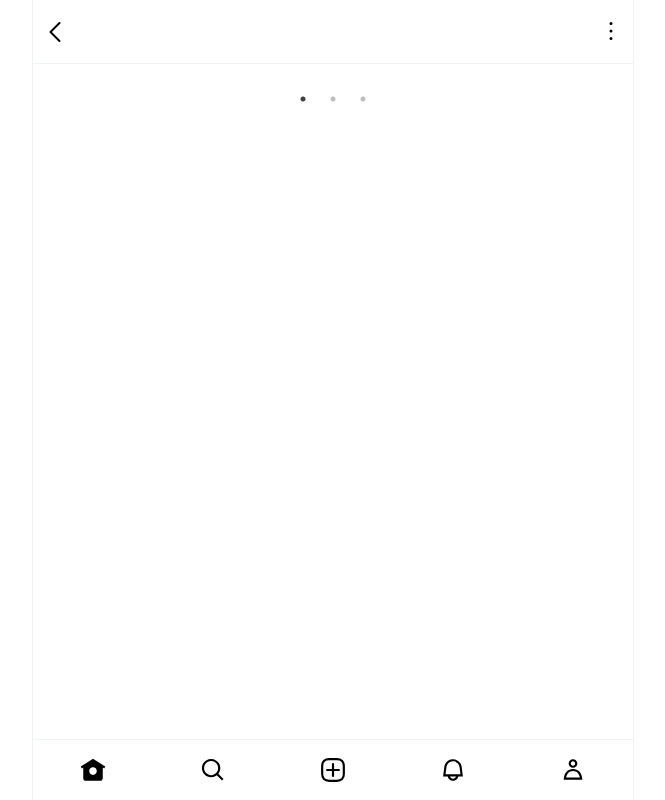
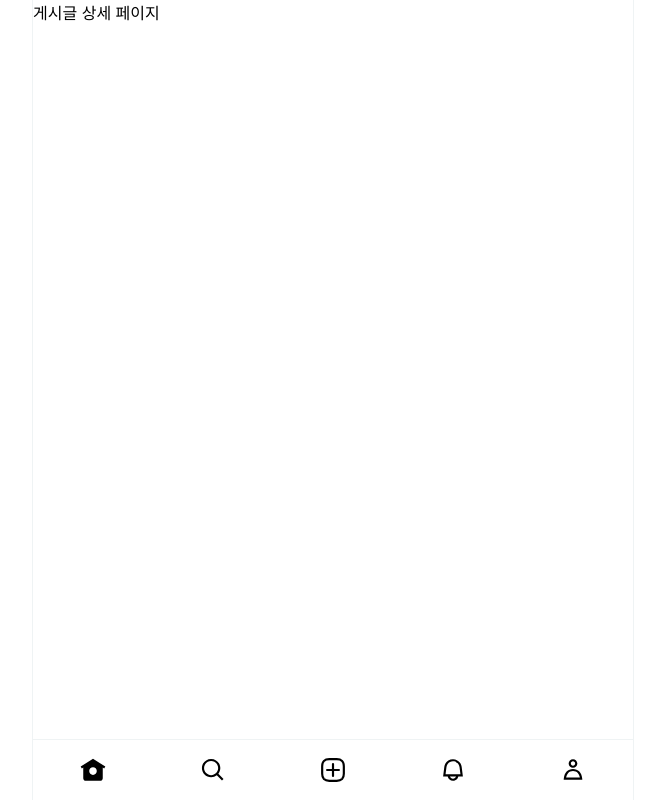
Before and after one commit to Neulbom1234/Neulbom, a Next.js app in the folder front/: page /1/1 in a window 1280 px wide. Shown: the whole page, without its empty margins (307-972 px from the left). Built offline with nearby package versions, Linux system fonts and the light colour scheme.

Commit message:
로그인화면

```diff
--- a/front/package.json
+++ b/front/package.json
@@ -16,16 +16,12 @@
     "dayjs": "^1.11.11",
     "next": "14.2.3",
     "react": "^18",
-    "react-dom": "^18",
-    "react-slick": "^0.30.2",
-    "slick-carousel": "^1.8.1"
+    "react-dom": "^18"
   },
   "devDependencies": {
     "@types/node": "^20",
     "@types/react": "^18",
     "@types/react-dom": "^18",
-    "@types/react-slick": "^0.23.13",
-    "babel-loader": "^9.1.3",
     "eslint": "^8",
     "eslint-config-next": "14.2.3",
     "typescript": "^5"
--- a/front/src/app/(main)/[username]/[id]/_component/Header.tsx
+++ /dev/null
@@ -1,28 +0,0 @@
-"use client"
-
-import SeeMore from './SeeMore';
-import style from './header.module.css'
-import { useRouter } from 'next/navigation'
-
-export default function Header() {
-  const router = useRouter();
-
-  const onClickBack = () => {
-    router.back();
-  }
-
-  return (
-    <>
-      <div className={style.header}>
-        <button className={style.backButton} onClick={onClickBack}>
-          <svg aria-label="돌아가기" width={24} role="img" viewBox="0 0 24 24">
-            <path d="M21 17.502a.997.997 0 0 1-.707-.293L12 8.913l-8.293 8.296a1 1 0 1 1-1.414-1.414l9-9.004a1.03 1.03 0 0 1 1.414 0l9 9.004A1 1 0 0 1 21 17.502Z" transform="rotate(270 12 12)"></path>
-          </svg>
-        </button>
-        <div className={style.seemore}>
-          <SeeMore/>
-        </div>
-      </div>
-    </>
-  )
-}
--- a/front/src/app/(main)/[username]/[id]/_component/ImageSlider.tsx
+++ /dev/null
@@ -1,52 +0,0 @@
-"use client"
-
-import Slider from 'react-slick';
-import 'slick-carousel/slick/slick.css';
-import 'slick-carousel/slick/slick-theme.css';
-import style from './imageSlider.module.css'
-
-type Image = {
-  imageId: number;
-  link: string;
-};
-
-type User = {
-  id: string;
-  nickname: string;
-};
-
-type Target = {
-  postId: number;
-  User: User;
-  content: string;
-  createdAt: Date;
-  Images: Image[];
-};
-
-type Props = {
-  target: Target;
-};
-
-export default function ImageSlider({target}:Props) {
-
-  const settings = {
-    dots: true,
-    infinite: true,
-    speed: 500,
-    slidesToShow: 1,
-    slidesToScroll: 1,
-    arrows: true,
-  };
-
-  return (
-    <>
-      <Slider {...settings} className={style.slider}>
-        {target.Images.map((v) => (
-          <div key={v.imageId} className={style.imageWrapper}>
-            <img src={v.link} alt={`image-${v.imageId}`} />
-          </div>
-        ))}
-      </Slider>
-    </>
-  )
-}
--- a/front/src/app/(main)/[username]/[id]/_component/SeeMore.tsx
+++ /dev/null
@@ -1,33 +0,0 @@
-"use client"
-
-import React from 'react';
-import style from './seeMore.module.css';
-import { MoreOutlined } from '@ant-design/icons';
-import type { MenuProps } from 'antd';
-import { Dropdown, Space } from 'antd';
-
-const items: MenuProps['items'] = [
-  {
-    label: "클립보드 복사",
-    key: '0',
-  },
-  {
-    label: "신고하기",
-    key: '1',
-  },
-];
-
-export default function SeeMore() {
-
-  return (
-    <>
-      <Dropdown menu={{ items }} trigger={['click']}>
-        <a onClick={(e) => e.preventDefault()}>
-          <Space>
-            <MoreOutlined className={style.icon}/>
-          </Space>
-        </a>
-      </Dropdown>
-    </>
-  )
-}
--- a/front/src/app/(main)/[username]/[id]/_component/header.module.css
+++ /dev/null
@@ -1,42 +0,0 @@
-.header {
-  align-items: center;
-  background-color: white;
-  width: inherit;
-  height: 64px;
-  display: flex;
-  justify-content: space-between;
-  position: relative;
-  border-color: rgb(239, 243, 244);
-  border-bottom-width: 1px;
-  border-bottom-style: solid;
-}
-
-.backButton {
-  position: absolute;
-  left: 0;
-  margin: 16px 10px;
-  display: flex;
-  justify-content: center;
-  align-items: center;
-  border: none;
-  background: none;
-}
-
-.backButton :hover{
-  cursor: pointer;
-}
-
-.seemore {
-  position: absolute;
-  right: 0;
-  margin: 16px 10px;
-  display: flex;
-  justify-content: center;
-  align-items: center;
-  border: none;
-  background: none;
-}
-
-.seemore :hover {
-  cursor: pointer;
-}
--- a/front/src/app/(main)/[username]/[id]/_component/imageSlider.module.css
+++ /dev/null
@@ -1,22 +0,0 @@
-.slider {
-  position: relative;
-  display: flex;
-  flex: 1;
-  width: 100%;
-}
-
-.imageWrapper {
-  position: relative;
-  width: 100%; /* 부모 요소에 대해 100% 너비를 가지도록 설정 */
-  overflow: hidden;
-
-}
-
-.imageWrapper img {
-  position: relative;
-  top: 0;
-  left: 0;
-  height: auto;
-  width: 100%;
-  object-fit: cover; /* 이미지가 요소에 꽉 차도록 설정 */
-}
--- a/front/src/app/(main)/[username]/[id]/_component/seeMore.module.css
+++ /dev/null
@@ -1,3 +0,0 @@
-.icon {
-  font-size: 24px;
-}
--- a/front/src/app/(main)/[username]/[id]/page.tsx
+++ b/front/src/app/(main)/[username]/[id]/page.tsx
@@ -1,32 +1,7 @@
-import Header from './_component/Header'
-import style from './postPage.module.css'
-import {faker} from '@faker-js/faker';
-import ImageSlider from './_component/ImageSlider';
 
 export default function Home() {
-  const target = {
-    postId: 1,
-    User: {
-      id: 'elonmusk',
-      nickname: 'Elon Musk',
-    },
-    content: '클론코딩 라이브로 하니 너무 힘들어요 ㅠㅠ',
-    createdAt: new Date(),
-    Images: [] as any[],
-  }
-
-  target.Images.push(
-    {imageId: 1, link: faker.image.urlLoremFlickr()},
-    {imageId: 2, link: faker.image.urlLoremFlickr()},
-    {imageId: 3, link: faker.image.urlLoremFlickr()},
-  )
-
     return (
-      <div className={style.main}>
-        <Header/>
-        <div className={style.imageWrapper}>
-          <ImageSlider target={target}/>
-        </div>
+      <div>게시글 상세 페이지
       </div>
     )
   }
--- a/front/src/app/(main)/[username]/[id]/postPage.module.css
+++ /dev/null
@@ -1,16 +0,0 @@
-.main {
-  display: flex;
-  flex-direction: column;
-  align-items: stretch;
-  /* overflow-y: auto; */
-  overflow: hidden;
-  position: relative;
-  height: 600px;
-}
-
-.imageWrapper {
-  display: flex;
-  width: 100%;
-  align-items: center;
-  justify-content: center;
-}
--- a/front/src/app/(main)/_component/Post.tsx
+++ b/front/src/app/(main)/_component/Post.tsx
@@ -29,7 +29,7 @@ export default function Post({ white }: Props) {
   }
 
   target.Images.push(
-    {imageId: 1, link: faker.image.urlLoremFlickr()},
+    {imgageId: 1, link: faker.image.urlLoremFlickr()},
   )
 
   const liked = false;
```
Also changed, not shown: 2 other files (tests, documents, lock files or other folders).
